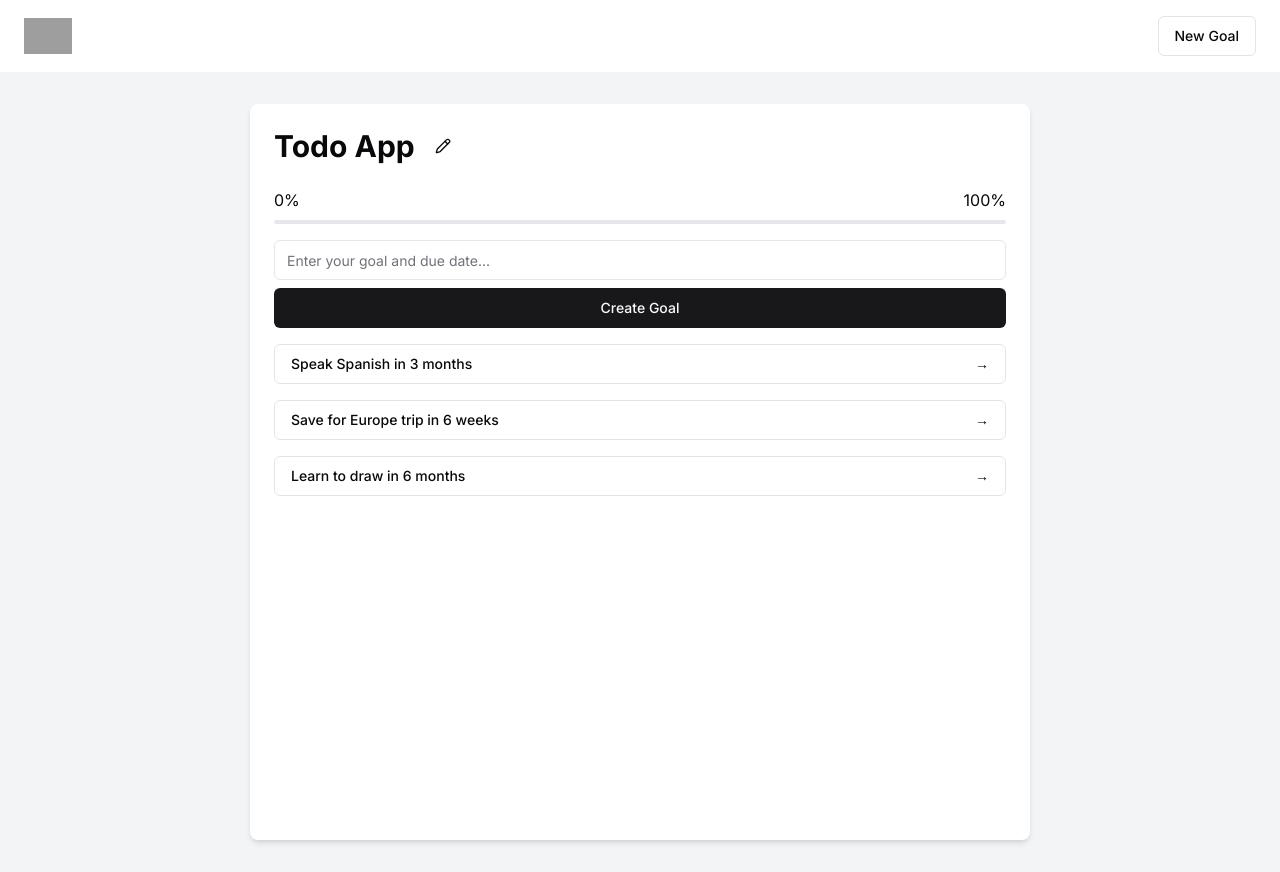
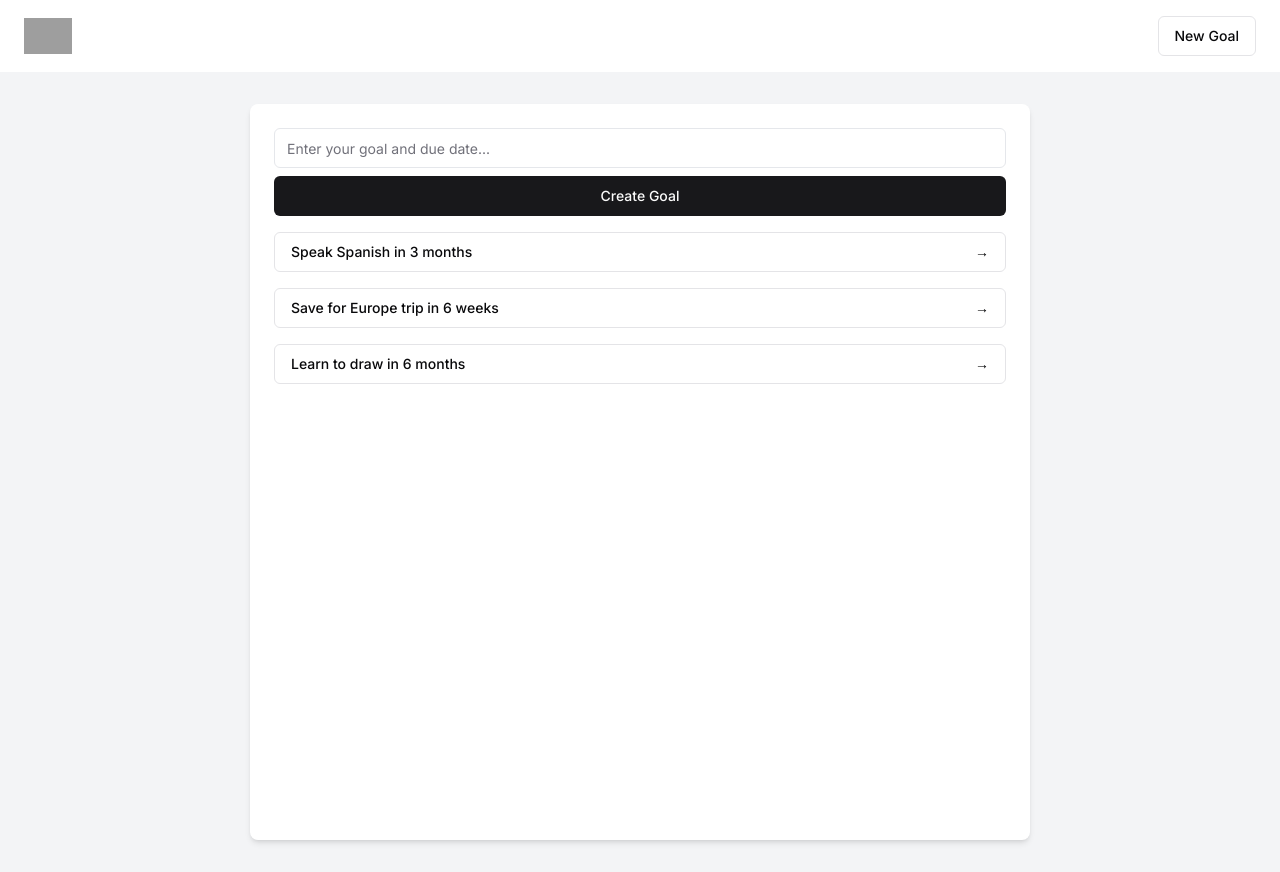
Before and after one commit to iamhenry/goaltrackerapp, a Next.js app: page / in a window 1280 px wide. Built offline with nearby package versions, Linux system fonts and the light colour scheme; grey boxes are pictures that could not be loaded.

Commit message:
hide progress bar and label header if no list

```diff
--- a/app/page.tsx
+++ b/app/page.tsx
@@ -217,6 +217,8 @@ export default function Home() {
   return (
     <div className="flex justify-center min-h-screen bg-gray-100 py-8">
       <div className="w-[780px] bg-white rounded-lg shadow-md p-6">
+        {userState.tasks.length > 0 && (
+          <>
             <div className="flex justify-between items-center mb-6">
               <div className="flex items-center">
                 {isEditingGoal ? (
@@ -265,9 +267,14 @@ export default function Home() {
               </div>
               <ProgressBar
                 value={userState.progress}
-            className={cn("w-full h-1", "bg-[#E5E7EB] [&>div]:bg-[#1921FF]")}
+                className={cn(
+                  "w-full h-1",
+                  "bg-[#E5E7EB] [&>div]:bg-[#1921FF]"
+                )}
               />
             </div>
+          </>
+        )}
         {userState.tasks.length === 0 && (
           <>
             <TodoGenerator onNewTasks={handleNewTasks} />
```
Lines whose indentation alone changed are shown as unchanged.
